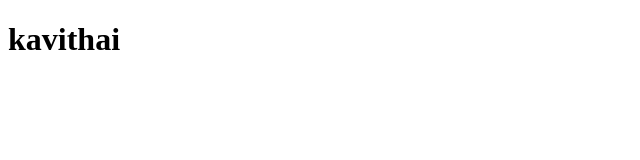
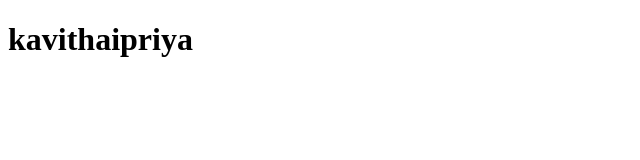
Before and after one commit to kavithaipriyak/AI_Voice_Assistant, a plain HTML site: page index.html in a window 1280 px wide. Shown: the whole page, without its empty margins (0-640 px from the left). Drawn offline with Linux system fonts and the light colour scheme.

Commit message:
fix:changed to fullname

```diff
--- a/index.html
+++ b/index.html
@@ -5,6 +5,6 @@
     <title>Document</title>
 </head>
 <body>
-    <h1>kavithai</h1>
+    <h1>kavithaipriya</h1>
 </body>
 </html>
```
